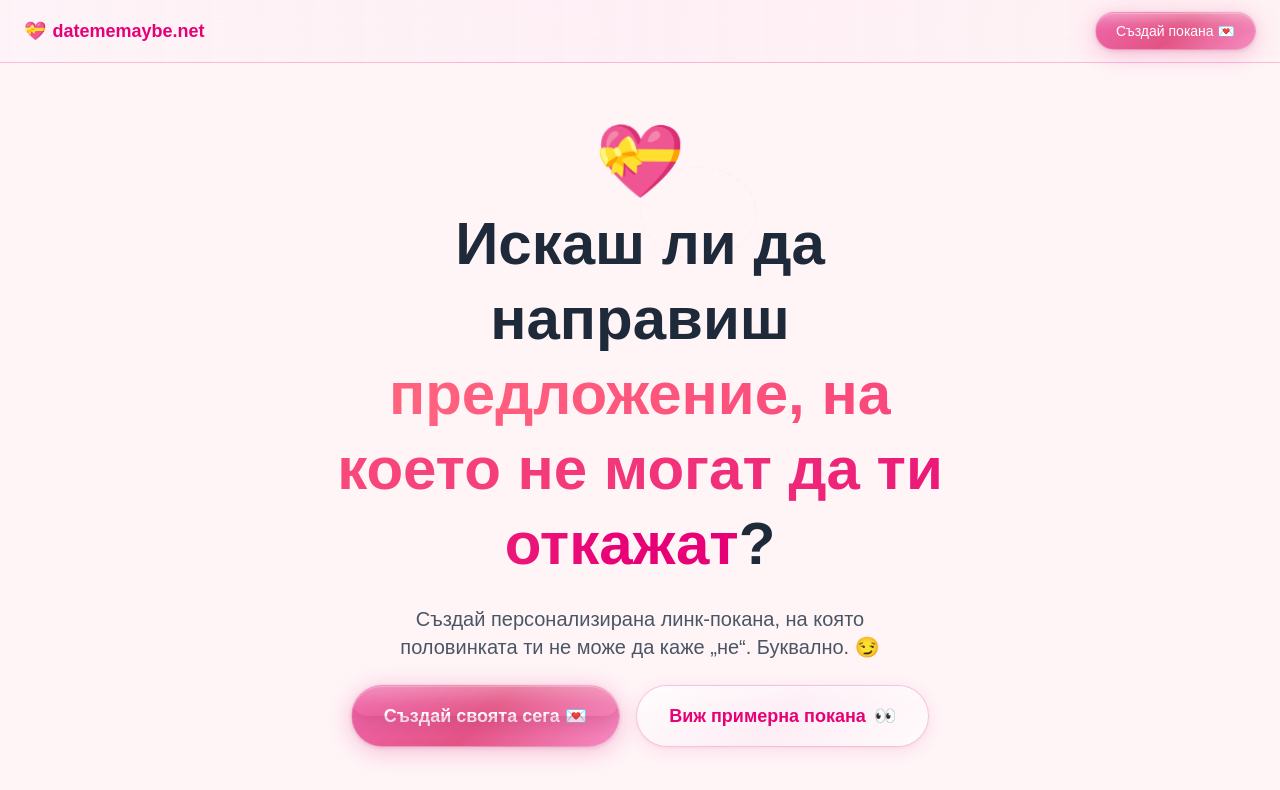
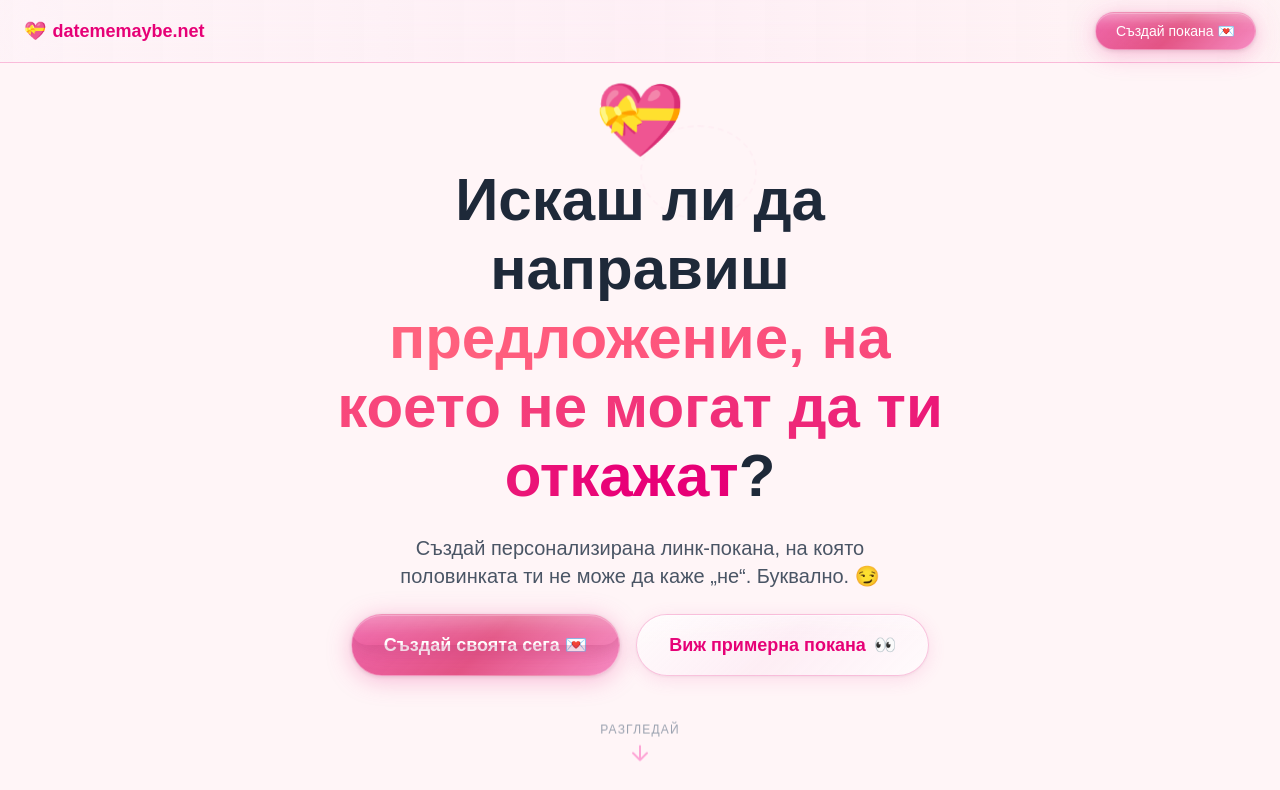
Before and after one commit to vassilIliev/project_love, a Next.js app: page / in a window 1280 px wide. Shown: the top 790 px of the page. Built offline with nearby package versions, Linux system fonts and the light colour scheme.

Commit message:
fix: viewport-resilient hero sizing with clamp(), dvh, and explicit viewport meta

```diff
--- a/src/app/globals.css
+++ b/src/app/globals.css
@@ -21,6 +21,22 @@ body {
 /* Smooth scroll */
 html {
   scroll-behavior: smooth;
+}
+
+/* ═══════════════════════════════════════════════════
+   HERO SECTION — viewport-aware sizing
+   Uses dvh (dynamic viewport height) with vh fallback
+   and clamp() for the heading so it scales consistently
+   across dev / production / different browsers.
+   ═══════════════════════════════════════════════════ */
+.hero-section {
+  min-height: calc(100vh - 3.5rem);            /* fallback */
+  min-height: calc(100dvh - 3.5rem);           /* accounts for browser chrome */
+}
+
+.hero-heading {
+  font-size: clamp(1.875rem, 5vw, 3.75rem);   /* scales between ~text-3xl and text-6xl */
+  line-height: 1.15;
 }
 
 /* Word break utility for long text on small screens */
--- a/src/app/layout.tsx
+++ b/src/app/layout.tsx
@@ -1,4 +1,4 @@
-import type { Metadata } from "next";
+import type { Metadata, Viewport } from "next";
 import { Geist } from "next/font/google";
 import "./globals.css";
 
@@ -6,6 +6,12 @@ const geistSans = Geist({
   variable: "--font-geist-sans",
   subsets: ["latin", "latin-ext"],
 });
+
+export const viewport: Viewport = {
+  width: "device-width",
+  initialScale: 1,
+  maximumScale: 5,
+};
 
 export const metadata: Metadata = {
   title: "datememaybe.net — Покана за среща, на която не могат да ти откажат",
--- a/src/components/sections/HeroSection.tsx
+++ b/src/components/sections/HeroSection.tsx
@@ -20,17 +20,17 @@ export default function HeroSection() {
   }, []);
 
   return (
-    <section className="min-h-screen flex flex-col items-center justify-center px-4 pt-16 text-center">
-      <div className="space-y-6 max-w-2xl mx-auto">
+    <section className="hero-section flex flex-col items-center justify-center px-4 pt-6 pb-4 text-center">
+      <div className="space-y-4 sm:space-y-6 max-w-2xl mx-auto">
         {/* Animated emoji with decorative ring */}
         <div className="animate-stagger-in stagger-1 !mb-1">
           <div className="emoji-ring inline-block">
-            <div className="text-6xl sm:text-7xl animate-gentle-float">💝</div>
+            <div className="text-5xl sm:text-7xl animate-gentle-float">💝</div>
           </div>
         </div>
 
         {/* Main heading with animated gradient */}
-        <h1 className="text-4xl sm:text-5xl md:text-6xl font-bold text-gray-800 leading-tight animate-stagger-in stagger-2 !mt-0">
+        <h1 className="hero-heading font-bold text-gray-800 animate-stagger-in stagger-2 !mt-0">
           Искаш ли да направиш{" "}
           <span className="bg-gradient-to-r from-pink-500 via-rose-400 to-pink-600 bg-clip-text text-transparent animate-gradient-text">
             предложение, на което не могат да ти откажат
@@ -39,17 +39,17 @@ export default function HeroSection() {
         </h1>
 
         {/* Subtitle */}
-        <p className="text-lg sm:text-xl text-gray-600 max-w-lg mx-auto animate-stagger-in stagger-3">
+        <p className="text-base sm:text-lg md:text-xl text-gray-600 max-w-lg mx-auto animate-stagger-in stagger-3">
           Създай персонализирана линк-покана, на която половинката ти
           не може да каже &bdquo;не&ldquo;. Буквално. 😏
         </p>
 
         {/* CTA buttons */}
-        <div className="flex flex-col sm:flex-row items-center justify-center gap-4 mt-4 animate-stagger-in stagger-4">
+        <div className="flex flex-col sm:flex-row items-center justify-center gap-3 sm:gap-4 mt-2 sm:mt-4 animate-stagger-in stagger-4">
           <button
             onClick={scrollToForm}
-            className="liquid-glass liquid-glass-pink px-8 py-4
-                       text-white font-semibold rounded-full text-lg
+            className="liquid-glass liquid-glass-pink px-6 py-3 sm:px-8 sm:py-4
+                       text-white font-semibold rounded-full text-base sm:text-lg
                        active:scale-95 focus:outline-none focus:ring-2 focus:ring-pink-400
                        cursor-pointer animate-glow-pulse hover:scale-105"
           >
@@ -57,7 +57,7 @@ export default function HeroSection() {
           </button>
           <button
             onClick={scrollToDemo}
-            className="liquid-glass liquid-glass-light group px-8 py-4 text-pink-600 font-semibold rounded-full text-lg
+            className="liquid-glass liquid-glass-light group px-6 py-3 sm:px-8 sm:py-4 text-pink-600 font-semibold rounded-full text-base sm:text-lg
                        active:scale-95 focus:outline-none
                        focus:ring-2 focus:ring-pink-400 cursor-pointer hover:scale-105"
           >
@@ -74,7 +74,7 @@ export default function HeroSection() {
         </div>
 
         {/* Scroll indicator */}
-        <div className="pt-8 animate-stagger-in stagger-5">
+        <div className="pt-4 sm:pt-8 animate-stagger-in stagger-5">
           <div className="animate-bounce text-pink-300 text-2xl flex flex-col items-center gap-1">
             <span className="text-xs tracking-widest uppercase text-gray-400 font-medium">Разгледай</span>
             <svg xmlns="http://www.w3.org/2000/svg" width="24" height="24" viewBox="0 0 24 24" fill="none" stroke="currentColor" strokeWidth="2" strokeLinecap="round" strokeLinejoin="round">
```
